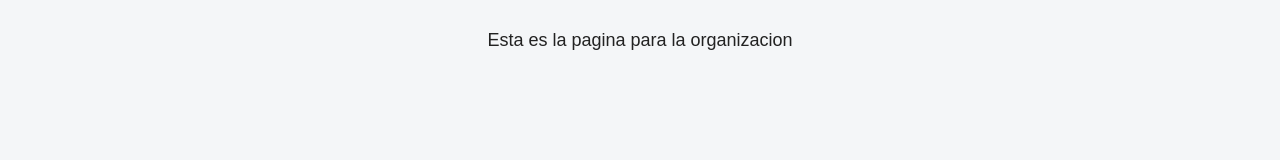
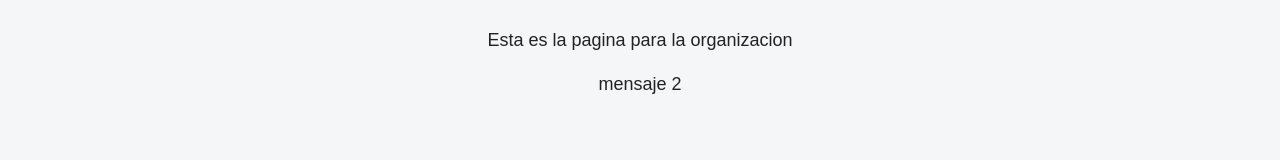
Before and after one commit to Fall31/wil-fork, a React (Vite) app: page / in a window 1280 px wide. Shown: the part 153-313 px from the top of the page. Built offline with nearby package versions, Linux system fonts and the light colour scheme.

Commit message:
Wil:feat(main):segundo mensaje

```diff
--- a/src/App.jsx
+++ b/src/App.jsx
@@ -12,6 +12,9 @@ function App() {
         <p>
           Esta es la pagina para la organizacion
         </p>
+        <p>
+          mensaje 2
+        </p>
       </main>
 
       <footer>
```
